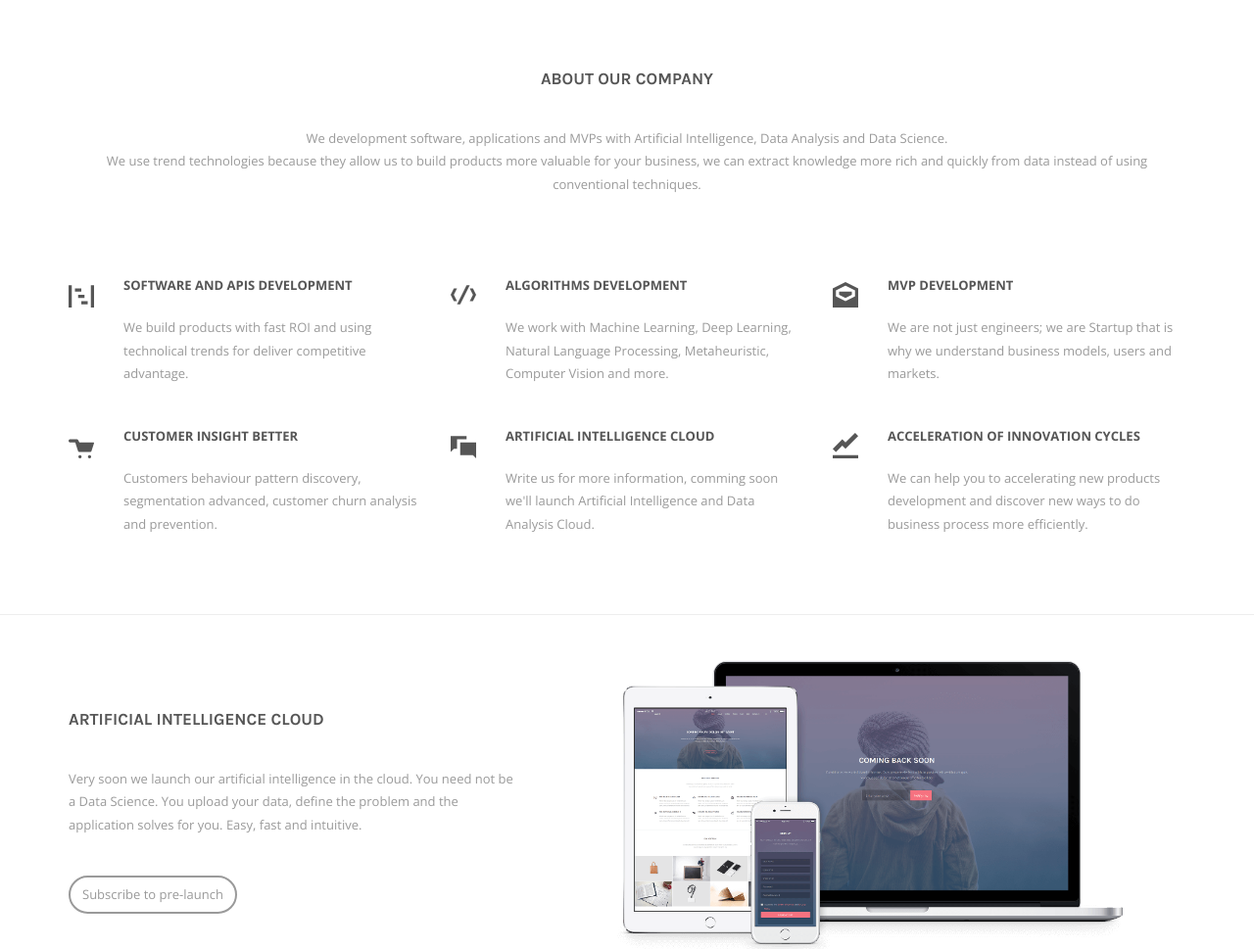
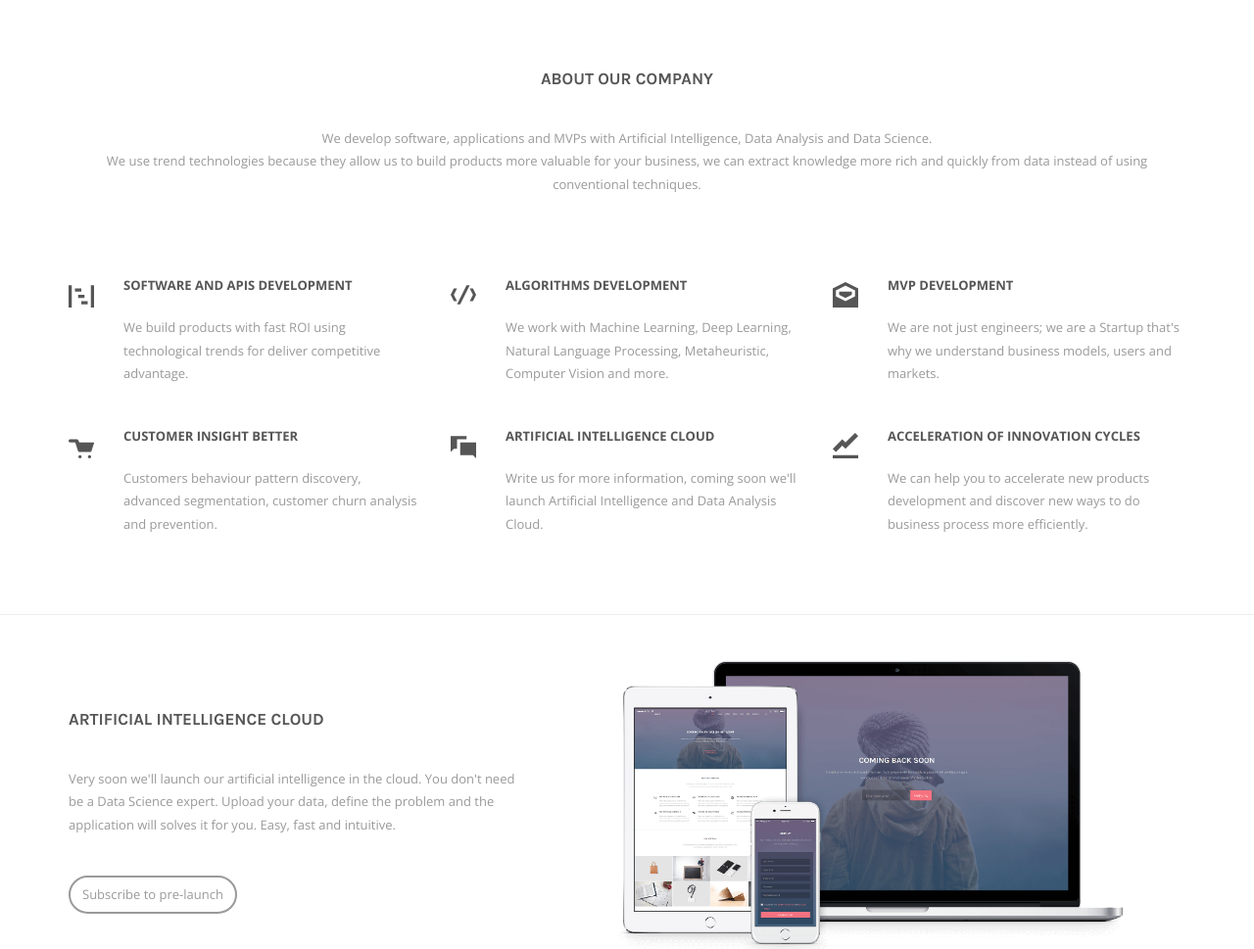
Before and after one commit to italofarve/artiolabs.com, a plain HTML site: page index.html in a window 1280 px wide. Shown: the part 620-1589 px from the top of the page at 98% size. Drawn offline with nearby package versions, Linux system fonts and the light colour scheme.

Commit message:
update home

```diff
--- a/index.html
+++ b/index.html
@@ -160,7 +160,7 @@
             <div class="col-xs-12">
               <h4 class="heading">About our company</h4>
               <p class="heading__sub">
-                We development software, applications and MVPs with Artificial Intelligence, Data Analysis and Data Science.<br />
+                We develop software, applications and MVPs with Artificial Intelligence, Data Analysis and Data Science.<br />
                 We use trend technologies because they allow us to build products more valuable for your business, we can extract knowledge more rich and quickly from data instead of using conventional techniques.
               </p>
             </div>
@@ -182,7 +182,7 @@
                     Software and APIs development
                   </div>
                   <div class="features-item-body__summary">
-                    We build products with fast ROI and using technolical trends for deliver competitive advantage.
+                    We build products with fast ROI using technological trends for deliver competitive advantage.
                   </div>
                 </div> <!-- / .features-item__body -->
               </div> <!-- / .features__item -->
@@ -212,7 +212,7 @@
                     MVP Development
                   </div>
                   <div class="features-item-body__summary">
-                    We are not just engineers; we are Startup that is why we understand business models, users and markets.
+                    We are not just engineers; we are a Startup that's why we understand business models, users and markets.
                   </div>
                 </div>  <!-- / .features-item__body -->
               </div> <!-- / .features__item -->
@@ -227,7 +227,7 @@
                     Customer insight better
                   </div>
                   <div class="features-item-body__summary">
-                    Customers behaviour pattern discovery, segmentation advanced, customer churn analysis and prevention.
+                    Customers behaviour pattern discovery, advanced segmentation, customer churn analysis and prevention.
                   </div>
                 </div> <!-- / .features-item__body -->
               </div> <!-- / .features__item -->
@@ -242,7 +242,7 @@
                     Artificial Intelligence Cloud
                   </div>
                   <div class="features-item-body__summary">
-                    Write us for more information, comming soon we'll launch Artificial Intelligence and Data Analysis Cloud.
+                    Write us for more information, coming soon we'll launch Artificial Intelligence and Data Analysis Cloud.
                   </div>
                 </div> <!-- / .features-item__body -->
               </div> <!-- / .features__item -->
@@ -257,7 +257,7 @@
                     Acceleration of innovation cycles
                   </div>
                   <div class="features-item-body__summary">
-                    We can help you to accelerating new products development and discover new ways to do business process more efficiently.
+                    We can help you to accelerate new products development and discover new ways to do business process more efficiently.
                   </div>
                 </div>  <!-- / .features-item__body -->
               </div> <!-- / .features__item -->
@@ -277,7 +277,7 @@
               <div class="col-sm-5 col-sm-height col-middle">
                 <h4 class="heading heading_left">Artificial Intelligence Cloud</h4>
                 <p class="heading__sub">
-                  Very soon we launch our artificial intelligence in the cloud. You need not be a Data Science. You upload your data, define the problem and the application solves for you. Easy, fast and intuitive.
+                  Very soon we'll launch our artificial intelligence in the cloud. You don't need be a Data Science expert. Upload your data, define the problem and the application will solves it for you. Easy, fast and intuitive.
                 </p>
                 <a href="sign-up.html" class="btn btn-default heading__btn">Subscribe to pre-launch</a>
               </div>
@@ -298,7 +298,7 @@
             <div class="col-xs-12">
               <h4 class="heading">Meet the professionals</h4>
               <p class="heading__sub">
-                We are multidisciplinary and multicultural team with partners in América and Europe to solve complex problems with artificial intelligence.<br /> Know the people who are making it happen.
+                We are multidisciplinary and multicultural team with partners in América and Europe to solve complex problems with artificial intelligence.<br /> Know the people who are making  that it happen.
               </p>
             </div>
           </div> <!-- / .row -->
@@ -449,7 +449,7 @@
           <div class="col-xs-12">
             <h4 class="heading">Feel free to contact us</h4>
             <p class="heading__sub">
-              Our email if you prefer to write us: <a href="mailto:hello@artiolabs.com">hello@artiolabs.com</a>.<br /> We are in Spain, France, Perú, México.
+              Our email, if you prefer to write us: <a href="mailto:hello@artiolabs.com">hello@artiolabs.com</a>.<br /> We are in Spain, France, Perú, México.
             </p>
           </div>
         </div> <!-- / .row -->
```
